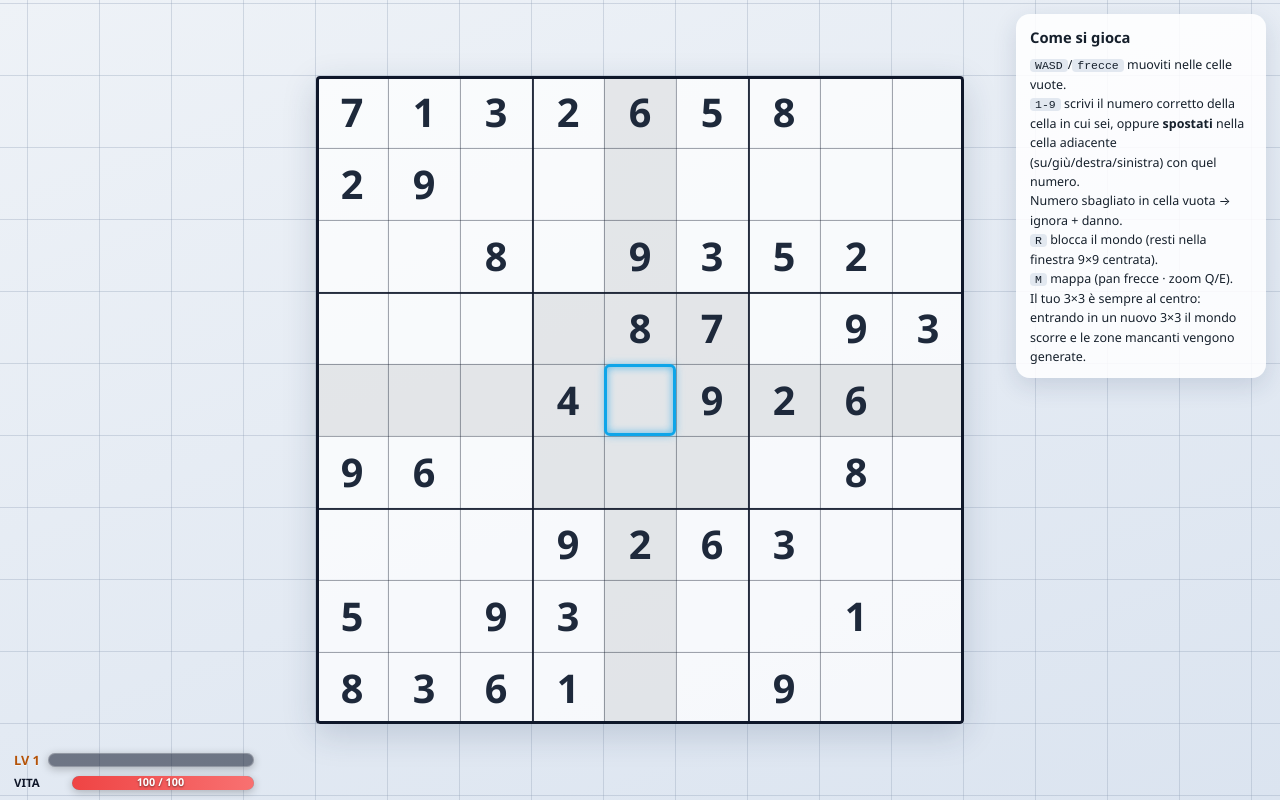
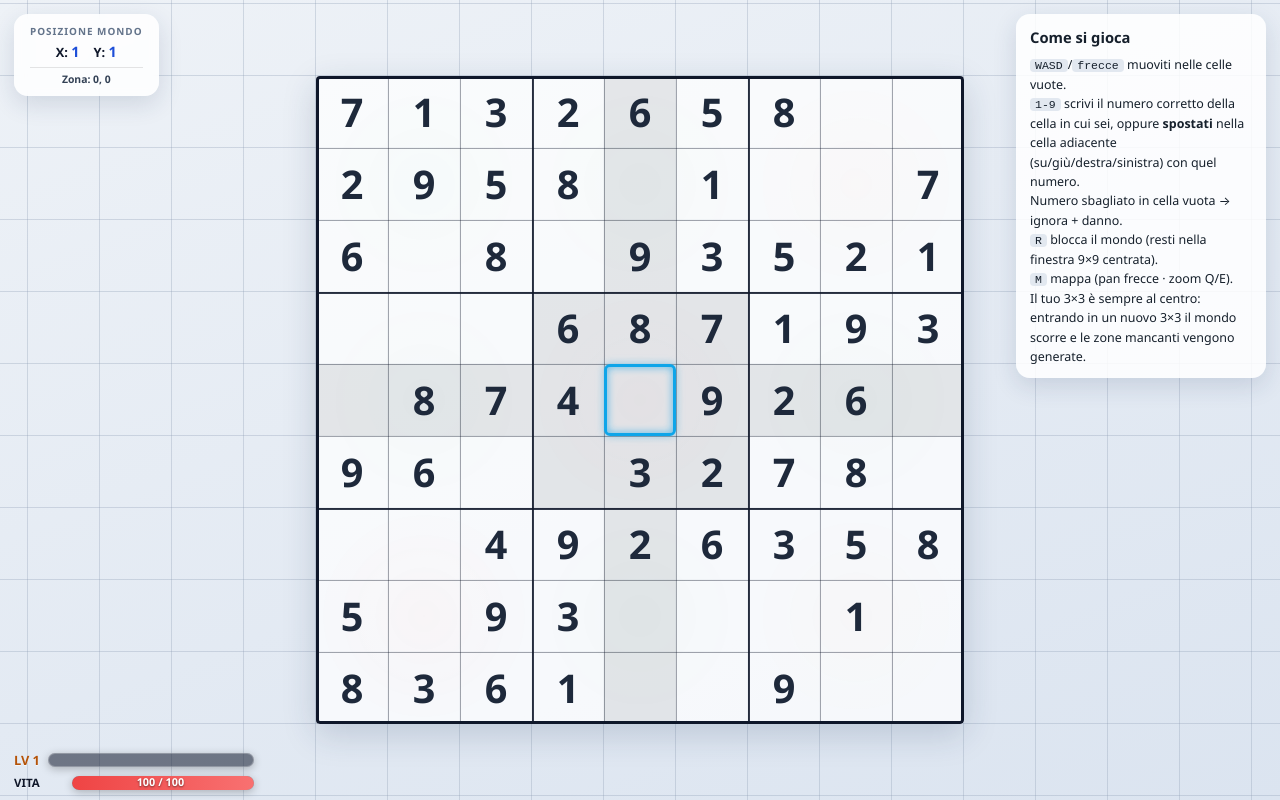
Before and after one commit to DrIce99/Sudoku-open-world, a plain HTML site: page index.html in a window 1280 px wide. Drawn offline with nearby package versions, Linux system fonts and the light colour scheme.

Commit message:
Add coordinates. world-gen based on areas (difficulty)

```diff
--- a/index.html
+++ b/index.html
@@ -315,7 +315,7 @@
             box-shadow: 0 0 0 3px rgba(34, 211, 238, .4);
         }
 
-        #lockBadge {
+                #lockBadge {
             position: fixed;
             top: 14px;
             left: 50%;
@@ -329,6 +329,46 @@
             padding: 6px 14px;
             border-radius: 999px;
             box-shadow: 0 6px 18px rgba(0, 0, 0, .3);
+        }
+
+        /* HUD COORDINATE */
+        #coordsHud {
+            position: fixed;
+            top: 14px;
+            left: 14px;
+            z-index: 20;
+            background: rgba(255, 255, 255, .85);
+            border-radius: 14px;
+            padding: 10px 16px;
+            box-shadow: 0 8px 24px rgba(30, 50, 90, .14);
+            backdrop-filter: blur(4px);
+            font-size: .8rem;
+            color: #0f172a;
+            font-weight: 700;
+            text-align: center;
+        }
+        #coordsHud .label {
+            font-size: .62rem;
+            color: #64748b;
+            letter-spacing: 1px;
+            display: block;
+            margin-bottom: 4px;
+        }
+        #coordsHud .vals {
+            display: flex;
+            gap: 14px;
+            justify-content: center;
+        }
+        #coordsHud .vals strong {
+            color: #1d4ed8;
+            font-size: .9rem;
+        }
+        #coordsHud .zone {
+            margin-top: 6px;
+            font-size: .65rem;
+            color: #334155;
+            border-top: 1px solid rgba(0,0,0,.1);
+            padding-top: 4px;
         }
 
         #toasts {
@@ -505,7 +545,7 @@
             font-size: .75rem;
         }
 
-        .confetti {
+                .confetti {
             position: fixed;
             top: -4vh;
             width: 9px;
@@ -513,6 +553,33 @@
             z-index: 80;
             pointer-events: none;
             border-radius: 2px;
+        }
+
+        /* RIFLESSO DIFFICOLTÀ ZONE */
+        .zone-refl {
+            position: absolute;
+            width: calc(var(--cell) * 3);
+            height: calc(var(--cell) * 3);
+            pointer-events: none;
+            z-index: -1;
+            border-radius: 4px;
+            mix-blend-mode: multiply;
+        }
+        .zone-refl.easy {
+            background: radial-gradient(circle, rgba(34, 197, 94, 0.18), transparent 75%);
+            animation: pulseRefl 5s ease-in-out infinite;
+        }
+        .zone-refl.mid {
+            background: radial-gradient(circle, rgba(249, 115, 22, 0.18), transparent 75%);
+            animation: pulseRefl 5s ease-in-out infinite 0.6s;
+        }
+        .zone-refl.hard {
+            background: radial-gradient(circle, rgba(239, 68, 68, 0.18), transparent 75%);
+            animation: pulseRefl 5s ease-in-out infinite 1.2s;
+        }
+        @keyframes pulseRefl {
+            0%, 100% { opacity: 0.3; }
+            50% { opacity: 0.8; }
         }
 
         @media (max-width:820px) {
@@ -531,6 +598,16 @@
             <div id="activeBox"></div>
             <div id="player"></div>
         </div>
+    </div>
+
+    <!-- HUD COORDINATE -->
+    <div id="coordsHud">
+        <span class="label">POSIZIONE MONDO</span>
+        <div class="vals">
+            <span>X: <strong id="coordX">0</strong></span>
+            <span>Y: <strong id="coordY">0</strong></span>
+        </div>
+        <div class="zone" id="coordZ">Zona: 0, 0</div>
     </div>
 
     <aside id="tips">
@@ -814,7 +891,7 @@
             return el;
         }
         function removeNum(cx, cy) { const k = cx + "," + cy; const el = cellEls.get(k); if (el) { el.remove(); cellEls.delete(k); } }
-        function ensureWindow(zx, zy) {
+                function ensureWindow(zx, zy) {
             if (doneWindows.has(zKey(zx, zy))) return false;
 
             const present = [], missing = [];
@@ -828,14 +905,30 @@
 
             for (const m of missing) {
                 const ox = (zx + m.dx) * 3, oy = (zy + m.dy) * 3;
+
+                // DETERMINA DIFFICOLTÀ ZONA BASATA SUL SEED
+                const zoneSeed = seed + (zx + m.dx) * 73856093 ^ (zy + m.dy) * 19349663;
+                const rng = mulberry32(zoneSeed);
+                const r = rng();
+                let diff = "easy";
+                if (r > 0.7) diff = "hard";
+                else if (r > 0.4) diff = "mid";
+
+                // CREA IL RIFLESSO VISIVO DELLA ZONA
+                const reflEl = document.createElement("div");
+                reflEl.className = "zone-refl " + diff;
+                reflEl.style.left = ox * CELL + "px";
+                reflEl.style.top = oy * CELL + "px";
+                worldEl.appendChild(reflEl);
+
                 const v = new Uint8Array(9);
                 let rev = 0;
+                const p = REVEAL[diff]; // Usa la difficoltà specifica della zona
 
                 for (let ly = 0; ly < 3; ly++) {
                     for (let lx = 0; lx < 3; lx++) {
                         const worldX = ox + lx;
                         const worldY = oy + ly;
-                        // Mappa le coordinate infinite sulla griglia 9x9 prefissata
                         const tileX = mod(worldX, 9);
                         const tileY = mod(worldY, 9);
                         const idx81 = tileY * 9 + tileX;
@@ -843,14 +936,17 @@
                         const val = globalSolution[idx81];
                         v[ly * 3 + lx] = val;
 
-                        // Se è un numero immortale, lo rivela automaticamente
                         if (immortalMask[idx81]) {
+                            rev |= 1 << (ly * 3 + lx);
+                            createNum(worldX, worldY, val, "given");
+                        } else if (rng() < p) {
+                            // Rivela numeri extra in base alla difficoltà della zona
                             rev |= 1 << (ly * 3 + lx);
                             createNum(worldX, worldY, val, "given");
                         }
                     }
                 }
-                zones.set(zKey(zx + m.dx, zy + m.dy), { v, rev, wr: 0, h0: 9 - pc(rev), disc: false });
+                zones.set(zKey(zx + m.dx, zy + m.dy), { v, rev, wr: 0, h0: 9 - pc(rev), disc: false, diff: diff });
             }
             return true;
         }
@@ -908,10 +1004,20 @@
         }
 
         /* ========== GIOCATORE ========== */
+        function updateCoords() {
+            const elX = document.getElementById("coordX");
+            const elY = document.getElementById("coordY");
+            const elZ = document.getElementById("coordZ");
+            if (elX) elX.textContent = player.x;
+            if (elY) elY.textContent = player.y;
+            if (elZ) elZ.textContent = `Zona: ${Math.floor(player.x/3)}, ${Math.floor(player.y/3)}`;
+        }
+
         function placePlayer() {
             playerEl.style.left = player.x * CELL + "px";
             playerEl.style.top = player.y * CELL + "px";
             highlight();
+            updateCoords(); // Aggiorna l'HUD delle coordinate
         }
         function inLock(x, y) { return !lockRect || (x >= lockRect.x0 && x <= lockRect.x1 && y >= lockRect.y0 && y <= lockRect.y1); }
         function bump() { if (AN) AN({ targets: playerEl, translateX: [0, -3, 3, 0], duration: 160 }); }
@@ -1274,7 +1380,7 @@
 
             zones.clear(); cellEls.clear(); notesEls.clear(); notesMask.clear();
             doneUnits.clear(); doneWindows.clear();
-            worldEl.querySelectorAll(".num,.notesAbs").forEach(e => e.remove());
+            worldEl.querySelectorAll(".num,.notesAbs,.zone-refl").forEach(e => e.remove());
             level = 1; xp = 0; xpNeed = 100; maxHp = 100; hp = 100; notesMode = false;
             follow = true; lockRect = null; activeBox.classList.remove("locked");
             document.getElementById("lockBadge").style.display = "none";
```
